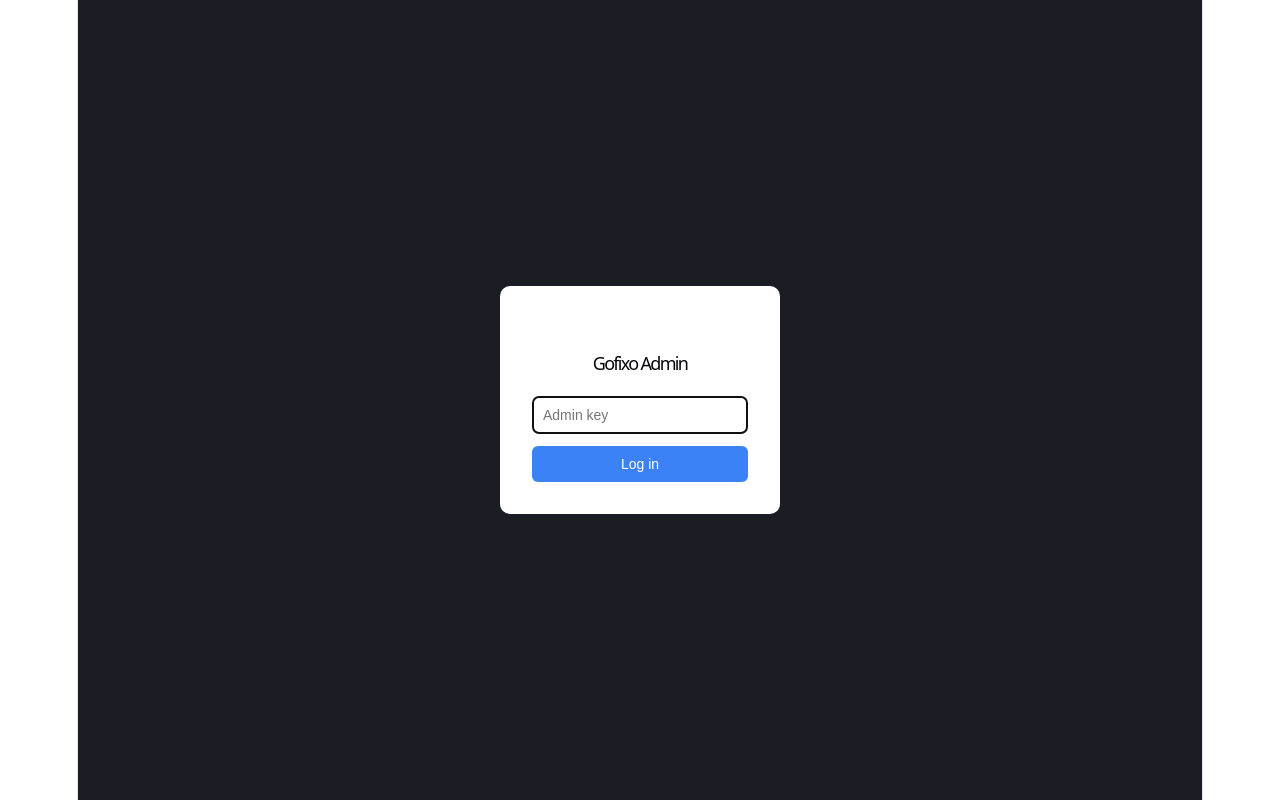
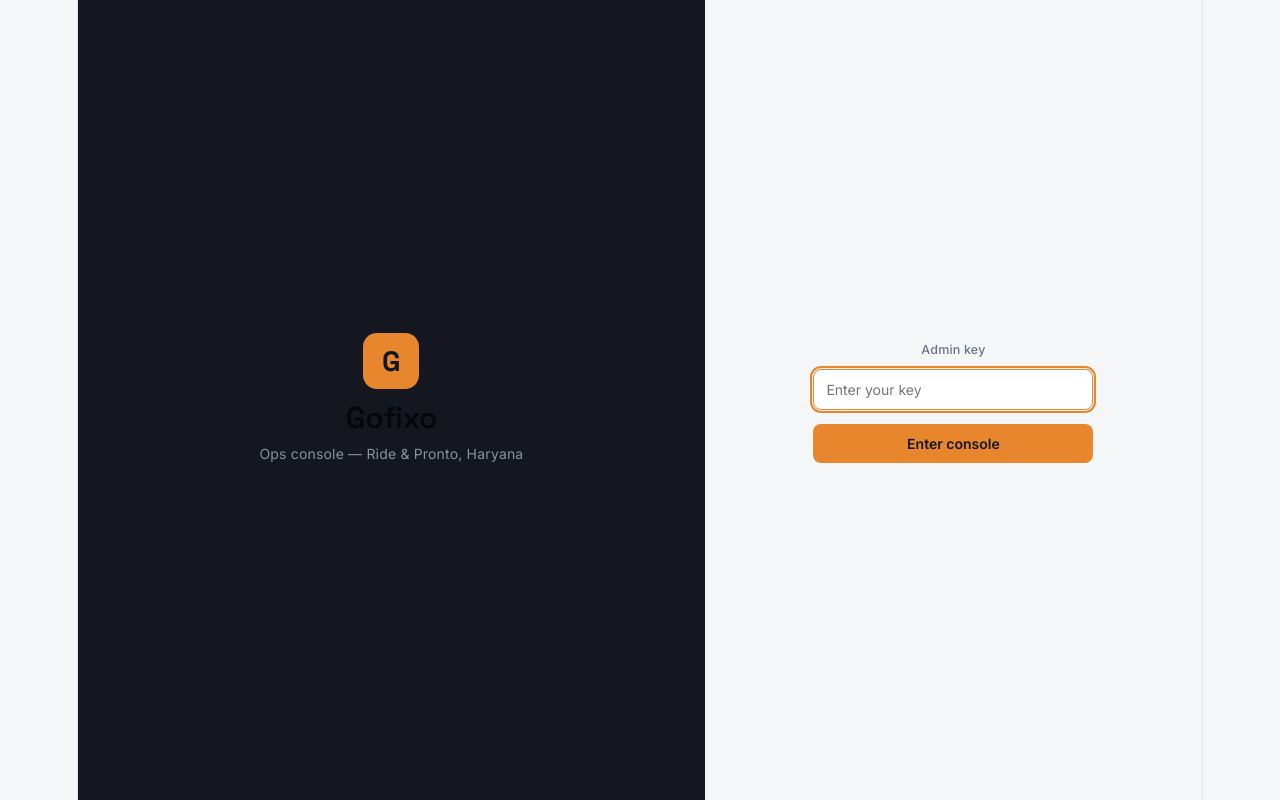
Before and after one commit to Anil1013/gofixo-platform, a React (Vite) app in the folder admin/: page / in a window 1280 px wide. Built offline with nearby package versions, Linux system fonts and the light colour scheme.

Commit message:
Redesign admin panel: ops-console look with distinct branding, colors, typography

```diff
--- a/admin/index.html
+++ b/admin/index.html
@@ -4,7 +4,10 @@
     <meta charset="UTF-8" />
     <link rel="icon" type="image/svg+xml" href="/favicon.svg" />
     <meta name="viewport" content="width=device-width, initial-scale=1.0" />
-    <title>gofixo-admin</title>
+    <link rel="preconnect" href="https://fonts.googleapis.com">
+    <link rel="preconnect" href="https://fonts.gstatic.com" crossorigin>
+    <link href="https://fonts.googleapis.com/css2?family=Space+Grotesk:wght@500;600;700&family=Inter:wght@400;500;600&display=swap" rel="stylesheet">
+    <title>Gofixo — Ops Console</title>
   </head>
   <body>
     <div id="root"></div>
--- a/admin/src/App.css
+++ b/admin/src/App.css
@@ -1,142 +1,307 @@
+:root {
+  --ink: #14171F;
+  --ink-soft: #1C2029;
+  --paper: #F4F6F8;
+  --paper-card: #FFFFFF;
+  --line: #E4E7EC;
+  --text: #1C2029;
+  --text-dim: #6B7280;
+  --amber: #E8862E;
+  --amber-dark: #C96E1E;
+  --teal: #1F8A70;
+  --teal-bg: #E7F5F1;
+  --red: #D6483F;
+  --red-bg: #FBEAE9;
+  --gold: #C9A227;
+  --gold-bg: #FBF3DC;
+}
+
 * { box-sizing: border-box; }
+
+body {
+  margin: 0;
+  font-family: 'Inter', -apple-system, sans-serif;
+  color: var(--text);
+  background: var(--paper);
+}
+
+h1, h2 { font-family: 'Space Grotesk', 'Inter', sans-serif; }
 
 .admin-layout {
   display: flex;
   min-height: 100vh;
-  font-family: -apple-system, BlinkMacSystemFont, 'Segoe UI', sans-serif;
 }
 
+/* ---- Sidebar ---- */
 .sidebar {
-  width: 220px;
-  background: #1a1d23;
-  color: white;
-  padding: 20px;
+  width: 232px;
+  background: var(--ink);
+  color: #C9CDD6;
+  padding: 24px 16px;
   flex-shrink: 0;
+  display: flex;
+  flex-direction: column;
   position: relative;
 }
 
-.sidebar h1 {
-  font-size: 18px;
-  margin-bottom: 24px;
+.brand {
+  display: flex;
+  align-items: center;
+  gap: 10px;
+  padding: 0 8px 28px;
+  margin-bottom: 8px;
+  border-bottom: 1px solid #2A2F3A;
 }
 
+.brand-mark {
+  width: 30px;
+  height: 30px;
+  border-radius: 7px;
+  background: var(--amber);
+  color: var(--ink);
+  font-family: 'Space Grotesk', sans-serif;
+  font-weight: 700;
+  display: flex;
+  align-items: center;
+  justify-content: center;
+  font-size: 16px;
+  flex-shrink: 0;
+}
+
+.brand-name {
+  font-family: 'Space Grotesk', sans-serif;
+  font-weight: 600;
+  font-size: 17px;
+  color: #fff;
+  letter-spacing: -0.01em;
+}
+
+nav { display: flex; flex-direction: column; gap: 2px; }
+
 .nav-item {
-  display: block;
+  display: flex;
+  align-items: center;
+  gap: 10px;
   width: 100%;
   text-align: left;
   padding: 10px 12px;
-  margin-bottom: 4px;
   background: none;
   border: none;
-  color: #ccc;
-  border-radius: 6px;
+  border-left: 2px solid transparent;
+  color: #9AA0AC;
+  border-radius: 0 6px 6px 0;
   cursor: pointer;
   font-size: 14px;
+  font-family: inherit;
+  transition: background 0.12s ease, color 0.12s ease;
 }
 
-.nav-item:hover { background: #2a2e37; }
-.nav-item.active { background: #3b82f6; color: white; }
-
-.content {
-  flex: 1;
-  padding: 32px;
-  background: #f7f8fa;
+.nav-icon {
+  font-size: 13px;
+  width: 16px;
+  text-align: center;
+  opacity: 0.8;
 }
 
-.content h2 { margin-bottom: 16px; }
+.nav-item:hover { background: var(--ink-soft); color: #E4E6EB; }
+
+.nav-item.active {
+  background: var(--ink-soft);
+  color: #fff;
+  border-left-color: var(--amber);
+}
+
+.nav-item.logout {
+  position: absolute;
+  bottom: 24px;
+  left: 16px;
+  width: calc(100% - 32px);
+  color: #6B7280;
+}
+
+/* ---- Content ---- */
+.content { flex: 1; padding: 36px 40px; }
+
+.content h2 {
+  font-size: 21px;
+  font-weight: 600;
+  margin: 0 0 20px;
+  letter-spacing: -0.01em;
+}
 
 .data-table {
   width: 100%;
   border-collapse: collapse;
-  background: white;
-  border-radius: 8px;
+  background: var(--paper-card);
+  border-radius: 10px;
   overflow: hidden;
-  box-shadow: 0 1px 3px rgba(0,0,0,0.1);
+  border: 1px solid var(--line);
 }
 
 .data-table th, .data-table td {
   text-align: left;
-  padding: 10px 14px;
-  border-bottom: 1px solid #eee;
-  font-size: 14px;
+  padding: 12px 16px;
+  font-size: 13.5px;
 }
 
 .data-table th {
-  background: #fafafa;
+  background: #FAFBFC;
   font-weight: 600;
-  color: #555;
+  color: var(--text-dim);
+  font-size: 12px;
+  text-transform: none;
+  border-bottom: 1px solid var(--line);
 }
 
+.data-table tbody tr { border-bottom: 1px solid var(--line); }
+.data-table tbody tr:last-child { border-bottom: none; }
+.data-table tbody tr:hover { background: #FBFCFD; }
+
+/* ---- Badges ---- */
 .badge {
-  padding: 2px 8px;
-  border-radius: 12px;
+  display: inline-flex;
+  align-items: center;
+  gap: 5px;
+  padding: 3px 9px;
+  border-radius: 20px;
   font-size: 12px;
-  background: #eee;
+  font-weight: 500;
+  background: #EEF0F3;
+  color: var(--text-dim);
 }
 
-.badge-pending { background: #fef3c7; color: #92400e; }
-.badge-approved { background: #d1fae5; color: #065f46; }
-.badge-completed { background: #d1fae5; color: #065f46; }
-.badge-requested { background: #dbeafe; color: #1e40af; }
+.badge::before {
+  content: '';
+  width: 6px;
+  height: 6px;
+  border-radius: 50%;
+  background: currentColor;
+}
 
+.badge-pending { background: var(--gold-bg); color: var(--gold); }
+.badge-approved, .badge-completed { background: var(--teal-bg); color: var(--teal); }
+.badge-requested { background: #E8EEFB; color: #3B5FC4; }
+.badge-rejected { background: var(--red-bg); color: var(--red); }
+
+/* ---- Buttons ---- */
 .btn {
-  padding: 5px 10px;
+  padding: 6px 12px;
   border: none;
-  border-radius: 5px;
-  font-size: 12px;
+  border-radius: 6px;
+  font-size: 12.5px;
+  font-weight: 500;
+  font-family: inherit;
   cursor: pointer;
   margin-right: 6px;
   color: white;
+  transition: opacity 0.12s ease;
 }
 
-.btn-approve { background: #10b981; }
-.btn-approve:hover { background: #059669; }
-.btn-reject { background: #ef4444; }
-.btn-reject:hover { background: #dc2626; }
-.btn:disabled { opacity: 0.5; cursor: not-allowed; }
-.badge-rejected { background: #fee2e2; color: #991b1b; }
+.btn:hover { opacity: 0.88; }
+.btn:disabled { opacity: 0.4; cursor: not-allowed; }
 
+.btn-approve { background: var(--teal); }
+.btn-reject { background: var(--red); }
+
+/* ---- Login ---- */
 .login-screen {
+  display: flex;
+  min-height: 100vh;
+}
+
+.login-brand {
+  flex: 1.1;
+  background: var(--ink);
+  color: #fff;
+  display: flex;
+  flex-direction: column;
+  align-items: center;
+  justify-content: center;
+  gap: 10px;
+  padding: 40px;
+}
+
+.login-mark {
+  width: 56px;
+  height: 56px;
+  border-radius: 14px;
+  background: var(--amber);
+  color: var(--ink);
+  font-family: 'Space Grotesk', sans-serif;
+  font-weight: 700;
+  font-size: 28px;
   display: flex;
   align-items: center;
   justify-content: center;
-  min-height: 100vh;
-  background: #1a1d23;
+  margin-bottom: 6px;
+}
+
+.login-brand h1 {
+  font-size: 30px;
+  font-weight: 600;
+  margin: 0;
+  letter-spacing: -0.01em;
+}
+
+.login-brand p {
+  color: #8A90A0;
+  font-size: 14px;
+  margin: 0;
+}
+
+.login-panel {
+  flex: 1;
+  display: flex;
+  align-items: center;
+  justify-content: center;
+  background: var(--paper);
 }
 
 .login-box {
-  background: white;
-  padding: 32px;
-  border-radius: 10px;
   width: 280px;
-  text-align: center;
+  display: flex;
+  flex-direction: column;
 }
 
-.login-box h1 { font-size: 18px; margin-bottom: 20px; }
+.login-box label {
+  font-size: 12.5px;
+  color: var(--text-dim);
+  margin-bottom: 6px;
+  font-weight: 500;
+}
 
 .login-box input {
-  width: 100%;
-  padding: 10px;
-  margin-bottom: 12px;
-  border: 1px solid #ddd;
-  border-radius: 6px;
+  padding: 11px 12px;
+  margin-bottom: 14px;
+  border: 1px solid var(--line);
+  border-radius: 8px;
   font-size: 14px;
+  font-family: inherit;
+  background: var(--paper-card);
+}
+
+.login-box input:focus {
+  outline: 2px solid var(--amber);
+  outline-offset: 1px;
+  border-color: var(--amber);
 }
 
 .login-box button {
-  width: 100%;
-  padding: 10px;
-  background: #3b82f6;
-  color: white;
+  padding: 11px;
+  background: var(--amber);
+  color: var(--ink);
   border: none;
-  border-radius: 6px;
+  border-radius: 8px;
   cursor: pointer;
   font-size: 14px;
+  font-weight: 600;
+  font-family: inherit;
 }
 
-.nav-item.logout {
-  position: absolute;
-  bottom: 20px;
-  width: calc(100% - 40px);
-  color: #999;
+.login-box button:hover { background: var(--amber-dark); }
+
+@media (max-width: 640px) {
+  .login-brand { display: none; }
+  .admin-layout { flex-direction: column; }
+  .sidebar { width: 100%; }
 }
--- a/admin/src/App.jsx
+++ b/admin/src/App.jsx
@@ -5,15 +5,21 @@ import Bookings from './pages/Bookings';
 import './App.css';
 
 const TABS = {
-  providers: { label: 'Providers', component: Providers },
-  bookings: { label: 'Bookings', component: Bookings },
-  plans: { label: 'Subscription Plans', component: Plans },
+  providers: { label: 'Providers', component: Providers, icon: '◉' },
+  bookings: { label: 'Bookings', component: Bookings, icon: '▤' },
+  plans: { label: 'Plans', component: Plans, icon: '◈' },
 };
 
 function Login({ onLogin }) {
   const [key, setKey] = useState('');
   return (
     <div className="login-screen">
+      <div className="login-brand">
+        <div className="login-mark">G</div>
+        <h1>Gofixo</h1>
+        <p>Ops console — Ride &amp; Pronto, Haryana</p>
+      </div>
+      <div className="login-panel">
         <form
           className="login-box"
           onSubmit={(e) => {
@@ -21,16 +27,18 @@ function Login({ onLogin }) {
             onLogin(key);
           }}
         >
-        <h1>Gofixo Admin</h1>
+          <label htmlFor="admin-key">Admin key</label>
           <input
+            id="admin-key"
             type="password"
-          placeholder="Admin key"
+            placeholder="Enter your key"
             value={key}
             onChange={(e) => setKey(e.target.value)}
             autoFocus
           />
-        <button type="submit">Log in</button>
+          <button type="submit">Enter console</button>
         </form>
+      </div>
     </div>
   );
 }
@@ -55,14 +63,18 @@ export default function App() {
   return (
     <div className="admin-layout">
       <aside className="sidebar">
-        <h1>Gofixo Admin</h1>
+        <div className="brand">
+          <span className="brand-mark">G</span>
+          <span className="brand-name">Gofixo</span>
+        </div>
         <nav>
-          {Object.entries(TABS).map(([key, { label }]) => (
+          {Object.entries(TABS).map(([key, { label, icon }]) => (
             <button
               key={key}
               className={activeTab === key ? 'nav-item active' : 'nav-item'}
               onClick={() => setActiveTab(key)}
             >
+              <span className="nav-icon">{icon}</span>
               {label}
             </button>
           ))}
@@ -74,6 +86,7 @@ export default function App() {
             setLoggedIn(false);
           }}
         >
+          <span className="nav-icon">↩</span>
           Log out
         </button>
       </aside>
```
Lines whose indentation alone changed are shown as unchanged.
